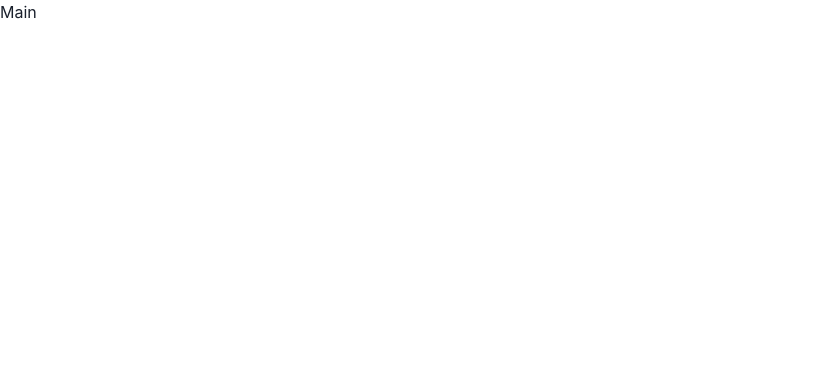
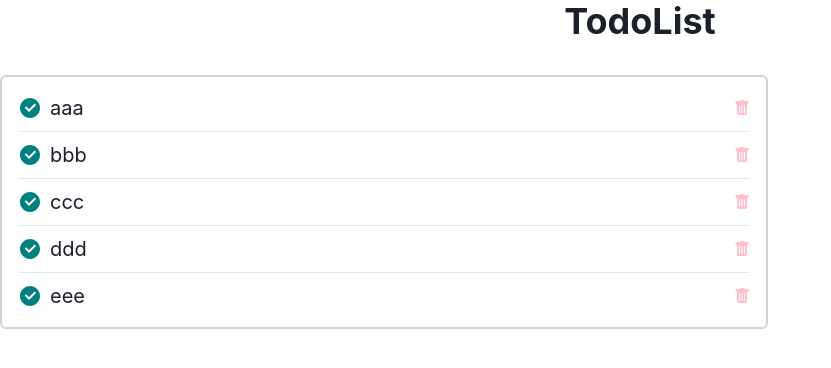
Before and after one commit to yokamotp/amplify-todo, a React (Create React App) app: page / in a window 1280 px wide. Shown: the top 368 px of the page, without its empty margins (0-831 px from the left). Built offline with nearby package versions, Linux system fonts and the light colour scheme.

Commit message:
Todoコンポーネントの作成完了

```diff
--- a/package.json
+++ b/package.json
@@ -3,6 +3,7 @@
   "version": "0.1.0",
   "private": true,
   "dependencies": {
+    "@chakra-ui/icons": "^2.0.17",
     "@chakra-ui/react": "^2.5.1",
     "@emotion/react": "^11.10.6",
     "@emotion/styled": "^11.10.6",
@@ -17,6 +18,7 @@
     "framer-motion": "^10.0.0",
     "react": "^18.2.0",
     "react-dom": "^18.2.0",
+    "react-icons": "4.2.0",
     "react-redux": "^8.0.1",
     "react-scripts": "5.0.1",
     "typescript": "^4.6.0",
--- /dev/null
+++ b/src/views/components/TodoItem.tsx
@@ -0,0 +1,34 @@
+// import  from '@chakra-ui/icon/dist/icon';
+import { Flex, Text , Icon} from '@chakra-ui/react';
+import React from 'react';
+import { RiCheckboxBlankCircleLine, RiCheckboxCircleFill } from 'react-icons/ri';
+import { BsFillTrashFill } from 'react-icons/bs';
+
+type Props = {
+  id: string;
+  content: string;
+  isDone: boolean;
+}
+
+const TodoItem: React.VFC<Props> = ({ id, content, isDone}) => {
+  return (
+    <Flex w='100%' align='center' justify='space-between'>
+      <Flex align='center'>
+        <Icon
+          as={isDone? RiCheckboxCircleFill: RiCheckboxBlankCircleLine}
+          color='teal'
+          cursor='pointer'
+          h={6}
+          mr={2}
+          w={6}
+          />
+
+          <Text fontSize='xl'>{content}</Text>
+
+      </Flex>
+      <Icon as={BsFillTrashFill} color='pink' cursor='pointer' h={5} />
+    </Flex>
+  )
+}
+
+export default TodoItem
--- /dev/null
+++ b/src/views/components/TodoList.tsx
@@ -0,0 +1,39 @@
+import { Center, Flex, Heading, StackDivider, VStack } from '@chakra-ui/react'
+import React from 'react'
+import TodoItem from './TodoItem'
+
+const TodoList: React.VFC = () => {
+  const todoList= [
+    {id: 'aaa', content: 'aaa', isDone: true},
+    {id: 'bbb', content: 'bbb', isDone: true},
+    {id: 'ccc', content: 'ccc', isDone: true},
+    {id: 'ddd', content: 'ddd', isDone: true},
+    {id: 'eee', content: 'eee', isDone: true},
+]
+
+  return (
+    <Flex flexDir='column'>
+      <Center mb={8}>
+        <Heading>
+          TodoList
+        </Heading>
+      </Center>
+      <VStack divider={<StackDivider borderColor='gray.200'/>}
+        align='stretch'
+        w={{ base: '90vw', sm: '80vw', md: '70vw', lg: '60vw'}}
+        border='2px'
+        borderColor='gray.300'
+        borderRadius='md'
+        p={4}
+        maxH='65vh'
+        overflow='scroll'
+      >
+        {todoList.map((item)=>{
+          return  <TodoItem id={item.id} content={item.content} isDone={item.isDone}></TodoItem>
+        })}
+      </VStack>
+    </Flex>
+  )
+}
+
+export default TodoList
--- a/src/views/pages/Main.tsx
+++ b/src/views/pages/Main.tsx
@@ -1,9 +1,10 @@
 import React from 'react'
+import TodoList from '../components/TodoList'
 
 const Main = () => {
   return (
     <div>
-      Main
+      <TodoList></TodoList>
     </div>
   )
 }
```
Also changed, not shown: 2 other files (tests, documents, lock files or other folders).
